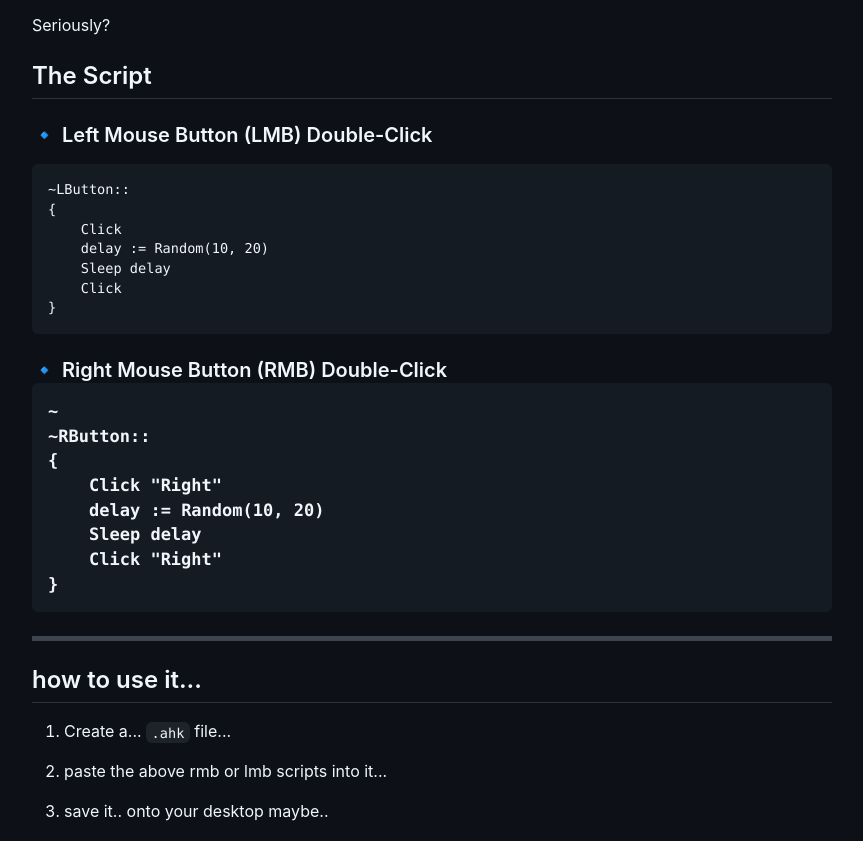
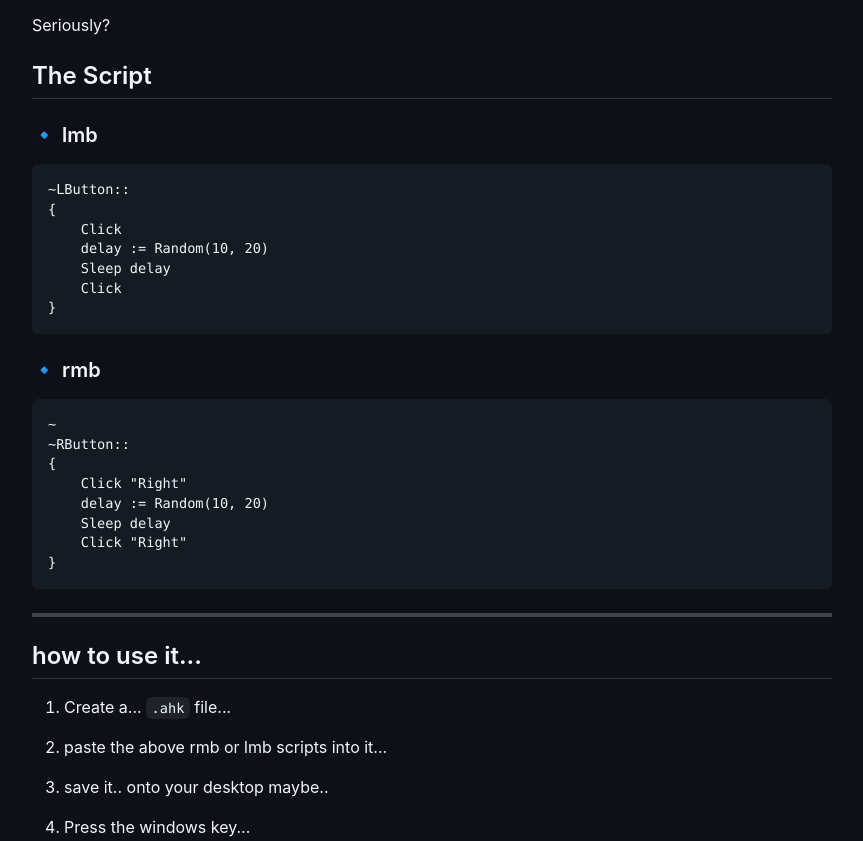
Before and after one commit to milichf/debounclic, a plain HTML site: page index.html in a window 1280 px wide. Shown: the part 690-1531 px from the top of the page, without its empty margins (208-1071 px from the left). Drawn offline with nearby package versions, Linux system fonts and the light colour scheme.

Commit message:
why did i pick it up lol

```diff
--- a/index.html
+++ b/index.html
@@ -46,7 +46,7 @@ And as such I poorly hacked together this autohotkey script for people who cheat
 </blockquote>
 <p>Seriously?</p>
 <h2>The Script</h2>
-<h3>🔹 Left Mouse Button (LMB) Double-Click</h3>
+<h3>🔹 lmb</h3>
 <div class="codehilite"><pre><span></span><code><span class="o">~</span><span class="n">LButton</span><span class="o">::</span>
 <span class="p">{</span>
     <span class="nb">Click</span>
@@ -56,7 +56,7 @@ And as such I poorly hacked together this autohotkey script for people who cheat
 <span class="p">}</span>
 </code></pre></div>
 
-<h3>🔹 Right Mouse Button (RMB) Double-Click</span>
+<h3>🔹 rmb</h3>
 <div class="codehilite"><pre><span></span><code><span class="o">~</span>
 <span class="o">~</span><span class="n">RButton</span><span class="o">::</span>
 <span class="p">{</span>
```
Also changed, not shown: 1 other file.
